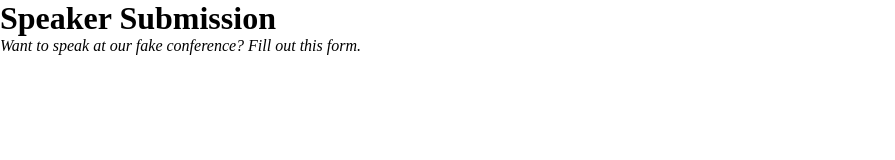
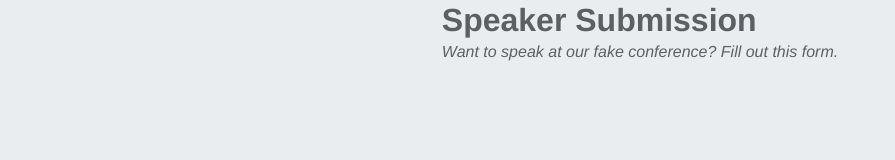
Before and after one commit to AbdulkarimMziya/speaker_submission_form, a plain HTML site: page index.html in a window 1280 px wide. Shown: the whole page, without its empty margins (0-895 px from the left). Drawn offline with Linux system fonts and the light colour scheme.

Commit message:
style: apply base body styles for layout, typography, and color

```diff
--- a/style.css
+++ b/style.css
@@ -9,3 +9,15 @@
     padding: 0;
     box-sizing: border-box;
 }
+
+body {
+    color: var(--main-color);
+    background-color: var(--background-color);
+    font-family: var(--main-font-family);
+    font-size: var(--font-size);
+    line-height: 1.3;
+
+    display: flex;
+    flex-direction: column;
+    align-items: center;
+}
```
